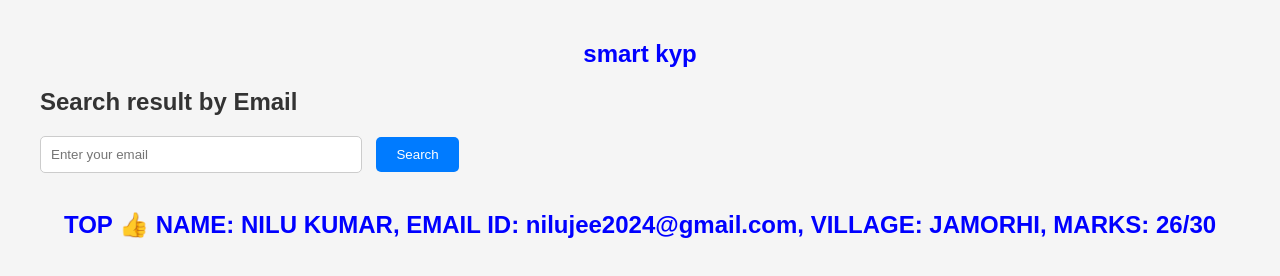
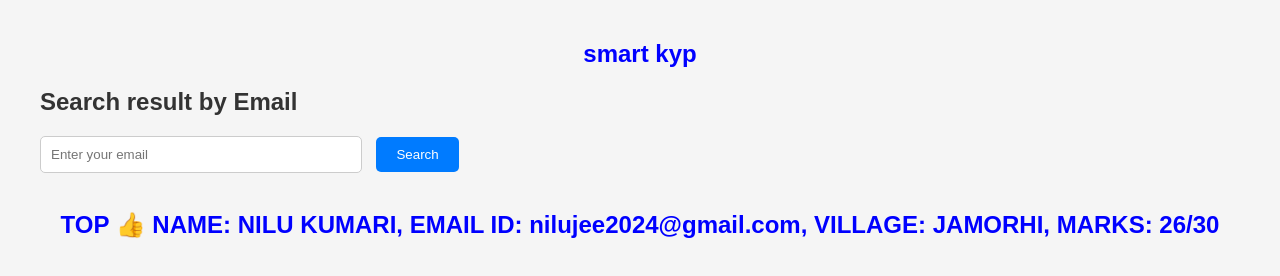
Before and after one commit to Sweetkillervk/March, a plain HTML site: page index.html in a window 1280 px wide. Drawn offline with Linux system fonts and the light colour scheme.

Commit message:
index.html

```diff
--- a/index.html
+++ b/index.html
@@ -59,7 +59,7 @@
         <input type="email" id="emailInput" placeholder="Enter your email" required>
         <button type="submit">Search</button>
     </form> <br>
-    <h2 style="margin: auto; text-align: center; color: blue;">TOP 👍 NAME: NILU KUMAR, EMAIL ID: nilujee2024@gmail.com, VILLAGE: JAMORHI, MARKS: 26/30</h2>
+    <h2 style="margin: auto; text-align: center; color: blue;">TOP 👍 NAME: NILU KUMARI, EMAIL ID: nilujee2024@gmail.com, VILLAGE: JAMORHI, MARKS: 26/30</h2>
 
     <div id="result"></div>
 
```
